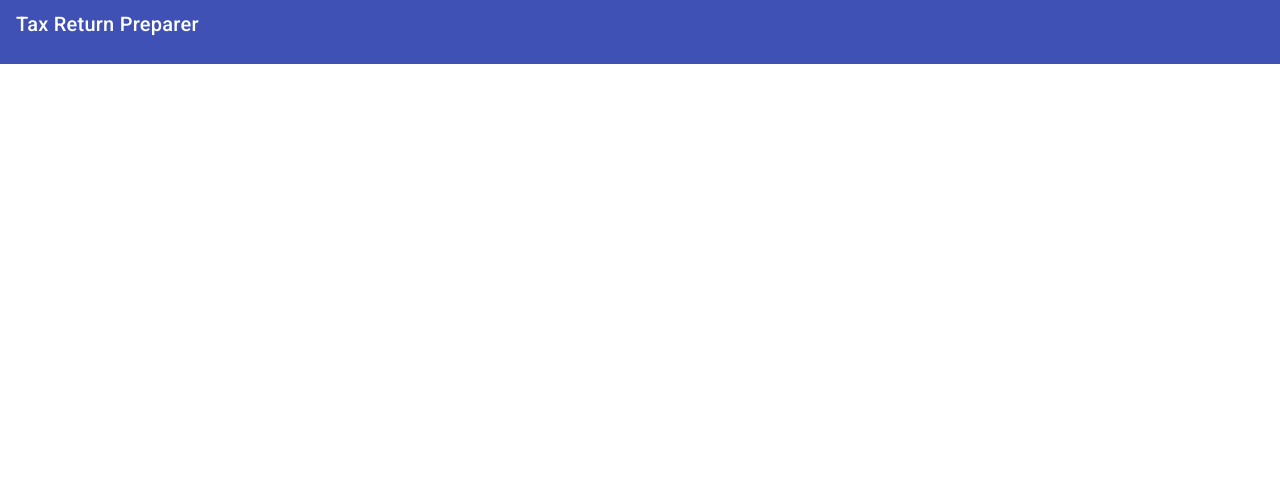
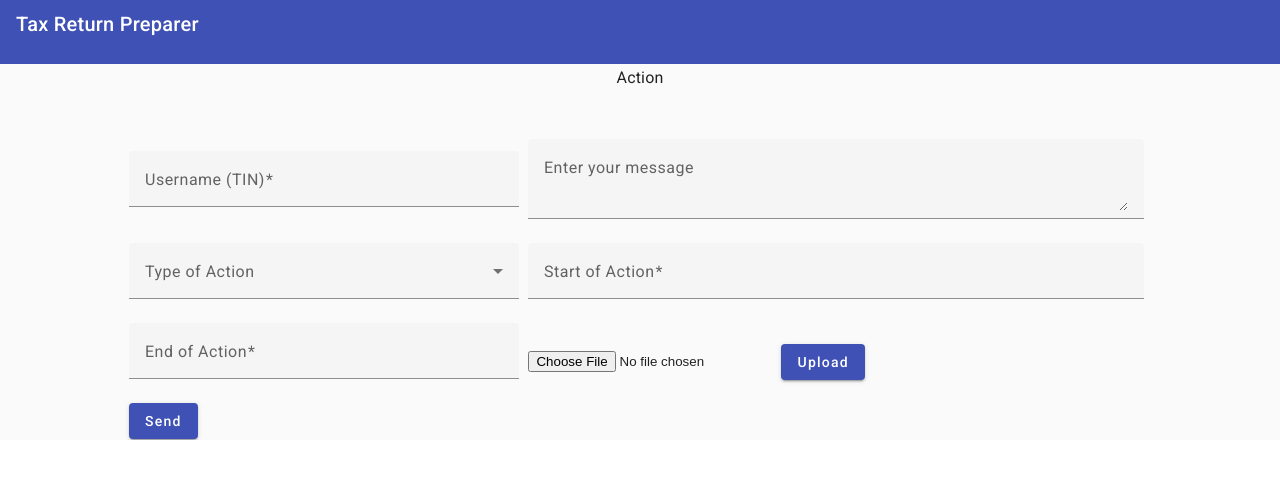
Before and after one commit to hassannomani/trpnbrfront, an Angular app: page /user-action in a window 1280 px wide. Before the commit this address led to /. Shown: the top 478 px of the page. Built offline with nearby package versions, Linux system fonts and the light colour scheme.

Commit message:
user action

```diff
--- a/src/app/app-routing.module.ts
+++ b/src/app/app-routing.module.ts
@@ -17,6 +17,7 @@ import { AddUserComponent } from './user/add-user/add-user.component';
 import { DashboardComponent } from './user/dashboard/dashboard.component';
 import { ListUserComponent } from './user/list-user/list-user.component';
 import { ReturnSubmitComponent } from './submission/return-submit/return-submit.component';
+import { UserActionComponent } from './user/user-action/user-action.component';
 
 const routes: Routes = [
   {path: "", component: LoginComponent},
@@ -36,6 +37,7 @@ const routes: Routes = [
   {path: "edit-agent", component: EditAgentComponent},
   {path: "report-admin", component: ReportAdminComponent},
   {path: "return-submit", component: ReturnSubmitComponent},
+  {path: "user-action", component: UserActionComponent},
 
 ];
 
--- a/src/app/app.module.ts
+++ b/src/app/app.module.ts
@@ -37,6 +37,7 @@ import { ReportAdminComponent } from './report/report-admin/report-admin.compone
 import { ReportAdminOutputComponent } from './report/report-admin-output/report-admin-output.component';
 import { ReturnSubmitComponent } from './submission/return-submit/return-submit.component';
 import { ReturnAcknowledgementComponent } from './submission/return-acknowledgement/return-acknowledgement.component';
+import { UserActionComponent } from './user/user-action/user-action.component';
 
 @NgModule({
   declarations: [
@@ -70,7 +71,8 @@ import { ReturnAcknowledgementComponent } from './submission/return-acknowledgem
     ReportAdminComponent,
     ReportAdminOutputComponent,
     ReturnSubmitComponent,
-    ReturnAcknowledgementComponent
+    ReturnAcknowledgementComponent,
+    UserActionComponent
   ],
   imports: [
     BrowserModule,
--- a/src/app/user/list-user/list-user.component.css
+++ b/src/app/user/list-user/list-user.component.css
@@ -0,0 +1,4 @@
+.settings{
+    cursor: pointer;
+    margin-left: 5px;
+}
--- a/src/app/user/list-user/list-user.component.html
+++ b/src/app/user/list-user/list-user.component.html
@@ -57,6 +57,8 @@
             (click)="edit(element.uuid,element.username)"
             >
         </app-button>
+        <mat-icon (click)="action(element.uuid,element.username)" class="settings">settings</mat-icon>
+
         </td>
 
 
--- a/src/app/user/list-user/list-user.component.ts
+++ b/src/app/user/list-user/list-user.component.ts
@@ -82,4 +82,10 @@ export class ListUserComponent implements OnInit{
 
   }
 
+  action(id: string, username: string){
+
+    this.router.navigateByUrl('/', { skipLocationChange: true }).then(() => {
+      this.router.navigate(['user-action'],{ queryParams: {username: username}});
+    });
+  }
 }
--- /dev/null
+++ b/src/app/user/user-action/user-action.component.css
@@ -0,0 +1,28 @@
+.example-form {
+
+    width: 80%;
+    margin-left: 10%;
+    float: left;
+    margin-top: 30px;
+}
+h3{
+  text-align: center;
+}
+
+.example-full-width {
+  width: 100%;
+}
+
+td {
+  padding-right: 8px;
+}
+h4{
+  display: block;
+}
+
+.example-section {
+  display: flex;
+  align-content: center;
+  align-items: center;
+  height: 60px;
+}
--- /dev/null
+++ b/src/app/user/user-action/user-action.component.html
@@ -0,0 +1,80 @@
+<h3>Action</h3>
+
+<form class="example-form" [formGroup]="addAction" #formDir="ngForm" (ngSubmit)="actionSubmit()">
+    <table class="example-full-width" cellspacing="0">
+        <tr>
+            <td>
+                <mat-form-field class="example-full-width">
+                <mat-label>Username (TIN)</mat-label>
+                <input matInput  formControlName="receiver" type="text"  placeholder="Receiver">
+                </mat-form-field>
+            </td>
+            <td>
+                <mat-form-field class="example-full-width">
+                <mat-label>Enter your message</mat-label>
+                <textarea matInput placeholder=""></textarea>
+            </mat-form-field>
+            </td>
+        </tr>
+        <tr>
+            <td>
+                <mat-form-field class="example-full-width">
+                <mat-label>Type of Action</mat-label>
+                <mat-select>
+                    <mat-option *ngFor="let type of type_of_message" [value]="type">
+                      {{type}}
+                    </mat-option>
+                  </mat-select>
+                </mat-form-field>
+            </td>
+            <td>
+                <mat-form-field class="example-full-width">
+                <mat-label>Start of Action</mat-label>
+                <input matInput  formControlName="actionFrom" type="text"  placeholder="From">
+                </mat-form-field>
+            </td>
+        </tr>
+        <tr>
+            <td>
+                <mat-form-field class="example-full-width">
+                <mat-label>End of Action</mat-label>
+                <input matInput  formControlName="actionFrom" type="text"  placeholder="To">
+                </mat-form-field>
+            </td>
+            <td>
+
+                <input (change)="selectFile($event)" #fileInput type="file" id="file">
+
+                <app-button
+                    [label]="buttonLabel2"
+                    [color]="buttonColor2"
+                    [type]="buttonType2"
+                    (click)="uploadFile()"
+                    >
+                </app-button>
+                <p class="success" *ngIf="uploaded">File Uploaded Successfully</p>
+                <p style="color: red;" *ngIf="uploadFailed">File Uploaded Failed</p>
+            </td>
+        </tr>
+
+        <tr>
+        <!-- <span style="color: red;" *ngIf="notSame && addUser.controls['password'].dirty&&addUser.controls['repassword'].dirty">Password  mismatch </span> -->
+        <span style="color: red;" *ngIf="failed">Action adding failed</span>
+        <span style="color: green;" *ngIf="sent">Action Added Successfully</span>
+        </tr>
+        <tr class="clear:both;">
+
+            <td>
+                <app-button
+                    [label]="buttonLabel"
+                    [color]="buttonColor"
+                    [type]="buttonType"
+
+                    (click)="actionSubmit()"
+                    >
+                </app-button>
+            </td>
+        </tr>
+    </table>
+
+</form>
--- /dev/null
+++ b/src/app/user/user-action/user-action.component.ts
@@ -0,0 +1,87 @@
+import { Component, OnInit } from '@angular/core';
+import { ActivatedRoute, Route, Router } from '@angular/router';
+import { UserService } from 'src/app/services/user-service/user.service';
+import {Title} from "@angular/platform-browser";
+import { LocalStorageService } from 'src/app/services/local-storage/local-storage.service';
+import { FormControl, FormGroup, NgForm, Validators, AbstractControl } from '@angular/forms';
+import { CommonService } from 'src/app/services/common-service/common.service';
+
+@Component({
+  selector: 'app-user-action',
+  templateUrl: './user-action.component.html',
+  styleUrls: ['./user-action.component.css']
+})
+export class UserActionComponent implements OnInit{
+
+  sender: any = ""
+  receiver: any = ""
+  sent: boolean = false
+  buttonLabel: string = "Send"
+  buttonColor: string = "primary"
+  buttonType: string = "button"
+  buttonLabel2: string = "Upload"
+  buttonColor2: string = "primary"
+  buttonType2: string = "button"
+  type_of_message: any = []
+  uploaded: boolean = false
+  uploadFailed: boolean = false
+  failed: boolean = false
+  file !: File
+  addAction = new FormGroup({
+    'sender' : new FormControl('',[Validators.required]),
+    'receiver' : new FormControl('',[Validators.required]),
+    'message' : new FormControl('',[Validators.required]),
+    'actionType' : new FormControl('',[Validators.required]),
+    'actionFrom' : new FormControl('',[Validators.required]),
+    'actionTo' : new FormControl('',[Validators.required]),
+    'attachment': new FormControl('',[Validators.required]),
+
+  })
+  constructor(
+    private userService: UserService,
+    private router: Router,
+    private titleService:Title,
+    private route: ActivatedRoute,
+    private commonService: CommonService
+  ){
+    this.titleService.setTitle("User List");
+  }
+  ngOnInit(): void{
+    this
+    .route
+    .queryParams
+    .subscribe(paramsg=>{
+      let uname = paramsg['username']
+      if(uname!=null){
+        this.type_of_message = ['WARNING','DENY','SUSPEND','BLOCK']
+        console.log(uname)
+      }
+    })
+  }
+
+  selectFile(event: any){
+    this.file = event.target.files.item(0);
+  }
+
+  uploadFile() {
+    this.commonService.uploadFile(this.file).subscribe({
+      next: (data) => {
+        console.log(data.fileUri)
+        if(data.fileUri){
+          this.addAction.get('attachment')?.setValue(data.fileUri);
+          this.uploaded = true
+        }
+        //this.fileUris.push(this.fileDetails.fileUri);
+        //alert("File Uploaded Successfully")
+      },
+      error: (e) => {
+        console.log(e);
+        this.uploadFailed= true
+      }
+    });
+  }
+
+  actionSubmit(){
+
+  }
+}
```
Also changed, not shown: 1 other file (tests, documents, lock files or other folders).
